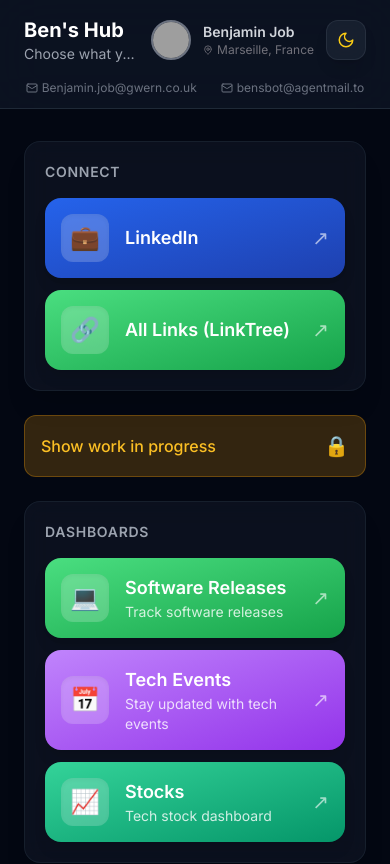
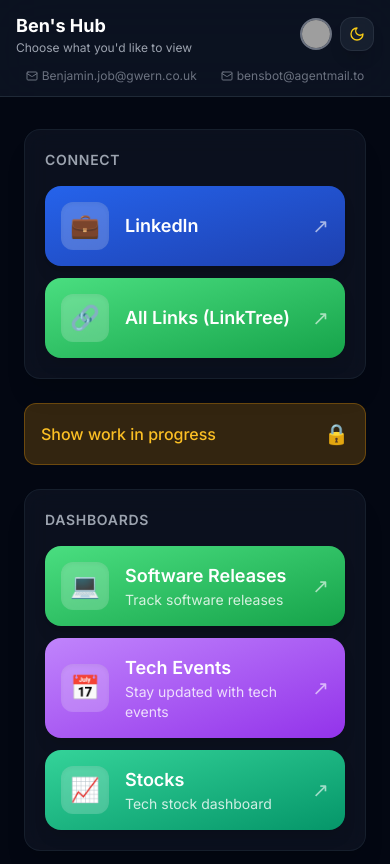
Before and after one commit to benjaminjob1/bens-hub-dashboard, a Next.js app: page / in a window 390 px wide. Shown: the top 864 px of the page. Built offline with nearby package versions, Linux system fonts and the light colour scheme; grey boxes are pictures that could not be loaded.

Commit message:
Fix header overlap on mobile

```diff
--- a/src/components/Layout.tsx
+++ b/src/components/Layout.tsx
@@ -55,23 +55,23 @@
 
         {/* Glass header */}
         <header className={`sticky top-0 z-50 ${isDark ? "bg-gray-900/70 border-gray-800" : "bg-white/70 border-gray-200"} backdrop-blur-xl border-b`}>
-          <div className="max-w-5xl mx-auto px-6 py-4">
+          <div className="max-w-5xl mx-auto px-4 sm:px-6 py-3 sm:py-4">
             {/* Top row: Title + Profile + Theme */}
-            <div className="flex items-center justify-between gap-4">
+            <div className="flex items-center justify-between gap-2 sm:gap-4">
               {/* Left: Title */}
               <div className="flex-1 min-w-0">
-                <h1 className={`text-xl font-bold truncate ${isDark ? "text-white" : "text-gray-900"}`}>{title}</h1>
-                <p className={`text-sm truncate ${isDark ? "text-gray-400" : "text-gray-500"}`}>{subtitle}</p>
+                <h1 className={`text-lg sm:text-xl font-bold truncate ${isDark ? "text-white" : "text-gray-900"}`}>{title}</h1>
+                <p className={`text-xs sm:text-sm truncate ${isDark ? "text-gray-400" : "text-gray-500"}`}>{subtitle}</p>
               </div>
 
               {/* Right: Profile + Theme */}
-              <div className="flex items-center gap-3 flex-shrink-0">
+              <div className="flex items-center gap-2 sm:gap-3 flex-shrink-0">
                 <img
                   src={PROFILE.gravatarUrl}
                   alt={PROFILE.name}
-                  className="w-10 h-10 rounded-full border-2 border-gray-500"
+                  className="w-8 h-8 sm:w-10 sm:h-10 rounded-full border-2 border-gray-500"
                 />
-                <div className={`${isDark ? "text-gray-300" : "text-gray-700"}`}>
+                <div className={`hidden sm:block ${isDark ? "text-gray-300" : "text-gray-700"}`}>
                   <p className="text-sm font-semibold">{PROFILE.name}</p>
                   <div className="flex items-center gap-1 text-xs text-muted-foreground">
                     <MapPin size={10} />
@@ -80,14 +80,14 @@
                 </div>
                 <button
                   onClick={toggle}
-                  className={`p-2.5 rounded-xl transition-all duration-300 ${
+                  className={`p-2 rounded-xl transition-all duration-300 ${
                     isDark
                       ? "bg-gray-800/60 hover:bg-gray-700/80 text-yellow-400 border border-gray-700/50"
                       : "bg-white/60 hover:bg-white/90 text-indigo-600 border border-gray-200/50"
                   } backdrop-blur-md shadow-lg`}
                   aria-label="Toggle theme"
                 >
-                  {isDark ? <Moon size={18} /> : <Sun size={18} />}
+                  {isDark ? <Moon size={16} /> : <Sun size={16} />}
                 </button>
               </div>
             </div>
```
